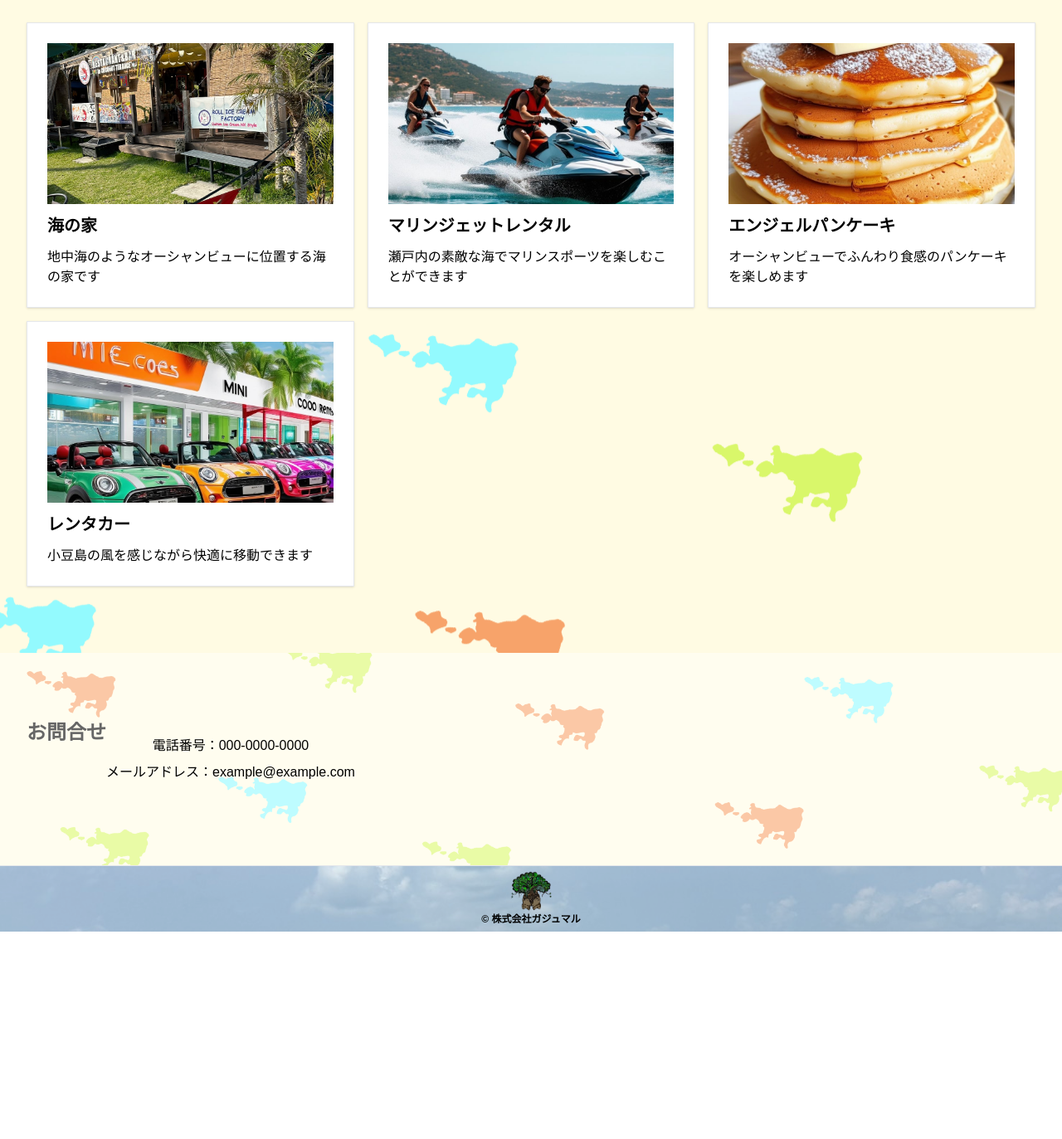
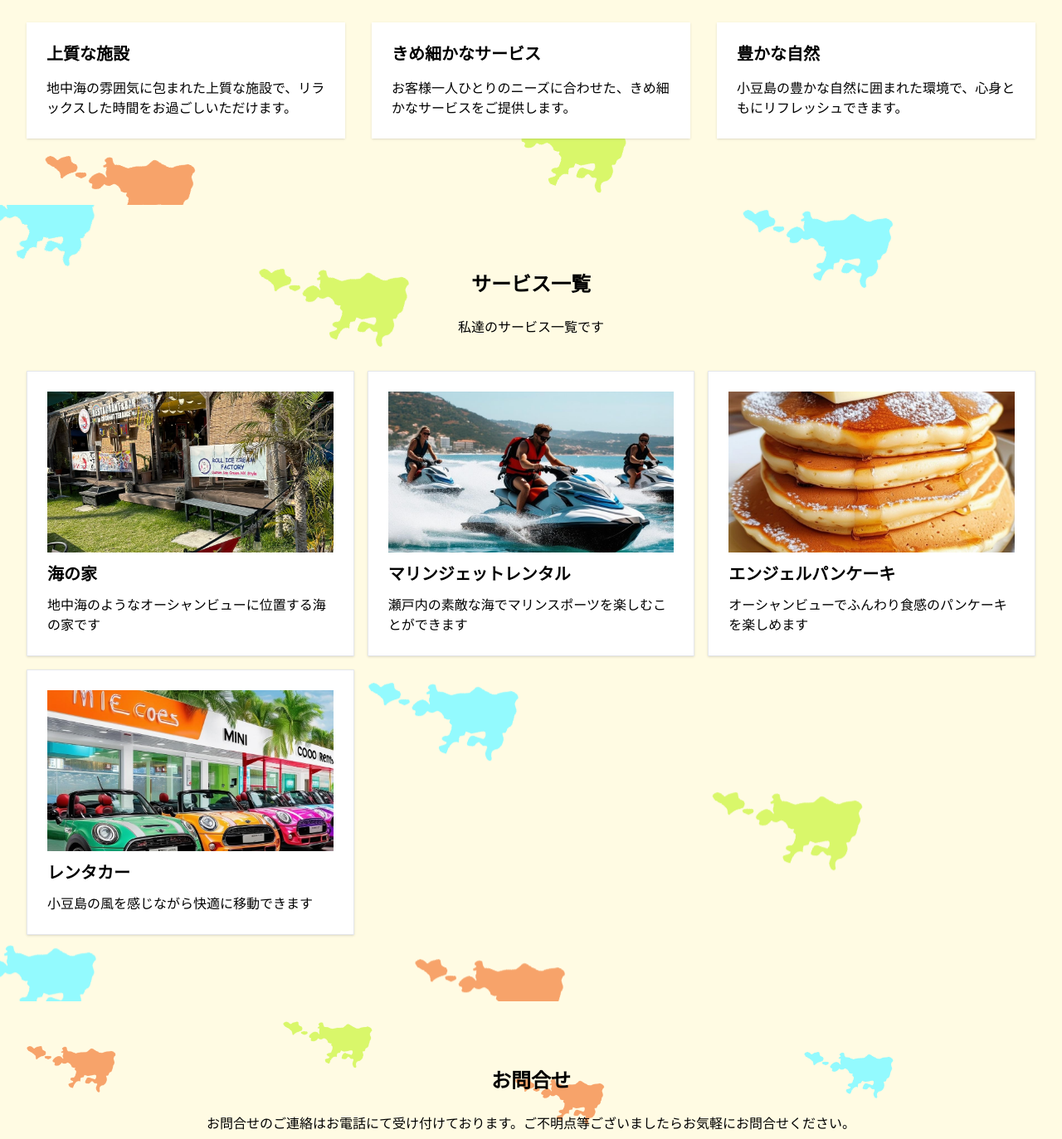
Before and after one commit to olivemochi23/gajumaru-site, a Next.js app: page / in a window 1280 px wide. Shown: the part 973-2346 px from the top of the page at 83% size. Before the commit the page ends 2096 px from the top, so only its background shows below. Built offline with nearby package versions, Linux system fonts and the light colour scheme; a web font is replaced by a local one.

Commit message:
add about section

```diff
--- /dev/null
+++ b/app/components/about.tsx
@@ -0,0 +1,39 @@
+import Image from 'next/image'
+import Section from '@/app/components/section'
+
+export default function About() {
+  return (
+    <div>
+
+<Section
+        title="私たちの強み"
+        subTitle="ガジュマルの特徴"
+        className="px-4 sm:px-6 lg:px-8"
+        style={{
+          backgroundImage: "url('/お問合せ背景.png')"
+        }}
+      >
+        <div className="grid grid-cols-1 md:grid-cols-3 gap-8">
+          <div className="bg-white rounded-md p-6 shadow space-y-4">
+            <h4 className="text-xl font-bold">上質な施設</h4>
+            <p>
+              地中海の雰囲気に包まれた上質な施設で、リラックスした時間をお過ごしいただけます。
+            </p>
+          </div>
+          <div className="bg-white rounded-md p-6 shadow space-y-4">
+            <h4 className="text-xl font-bold">きめ細かなサービス</h4>
+            <p>
+              お客様一人ひとりのニーズに合わせた、きめ細かなサービスをご提供します。
+            </p>
+          </div>
+          <div className="bg-white rounded-md p-6 shadow space-y-4">
+            <h4 className="text-xl font-bold">豊かな自然</h4>
+            <p>
+              小豆島の豊かな自然に囲まれた環境で、心身ともにリフレッシュできます。
+            </p>
+          </div>
+        </div>
+      </Section>
+    </div>
+  )
+}
--- a/app/components/contact.tsx
+++ b/app/components/contact.tsx
@@ -1,21 +1,28 @@
 import Section from "./section";
+import { Button } from "@/components/ui/button"
+import { PhoneCall } from "lucide-react"
 
+export function ButtonWithIcon() {
+  return (
+    <div className="relative z-10">
+      <Button className="bg-orange-400 text-white rounded-full hover:bg-opacity-80 active:bg-opacity-100 transition-opacity duration-300">
+        <PhoneCall className="mr-2 h-4 w-4" /> 000-0000-0000
+      </Button>
+    </div>
+  );
+}
 
 export default function Contact() {
   return (
     <Section
       title="お問合せ"
-      subTitle=""
-      className="relative px-4 sm:px-6 lg:px-8 flex items-center bg-center bg-no-repeat bg-cover"
+      subTitle="お問合せのご連絡はお電話にて受け付けております。ご不明点等ございましたらお気軽にお問合せください。"
+      className="relative px-4 sm:px-6 lg:px-8 flex flex-col justify-center items-center bg-center bg-no-repeat bg-cover"
       style={{
-        backgroundImage: "url('/お問合せ背景.png')"
+        backgroundImage: "url('/お問合せ背景.png')",
       }}
-        >
-          <div className="absolute inset-0 bg-white bg-opacity-40"></div>
-          <div className="relative flex flex-col items-center justify-center text-center">
-            <p className="mb-2">電話番号：000-0000-0000</p>
-            <p>メールアドレス：example@example.com</p>
-          </div>
+    >
+      <ButtonWithIcon />
     </Section>
   );
 }
--- a/app/page.tsx
+++ b/app/page.tsx
@@ -8,6 +8,7 @@ import Services from './components/services'
 import Contact from './components/contact'
 import { Button } from "@/components/ui/button"
 import { useEffect } from 'react'
+import About from './components/about'
 
 const navItems = [
   { label: 'Top', href: '/' },
@@ -76,6 +77,10 @@ export default function Home() {
       </div>
 
       <main>
+      <section id="services" className='w-screen px-0'>
+          <About />
+        </section>
+
         <section id="services" className='w-screen px-0'>
           <Services />
         </section>
--- a/app/servies/page.tsx
+++ /dev/null
@@ -1,5 +0,0 @@
-export default function page() {
-  return (
-    <div>page</div>
-  )
-}
--- a/package.json
+++ b/package.json
@@ -13,6 +13,7 @@
     "@mantine/hooks": "^7.8.1",
     "@radix-ui/react-icons": "^1.3.0",
     "@radix-ui/react-slot": "^1.0.2",
+    "@shadcn/ui": "^0.0.4",
     "class-variance-authority": "^0.7.0",
     "clsx": "^2.1.1",
     "lucide-react": "^0.372.0",
```
Also changed, not shown: 1 other file (tests, documents, lock files or other folders).
